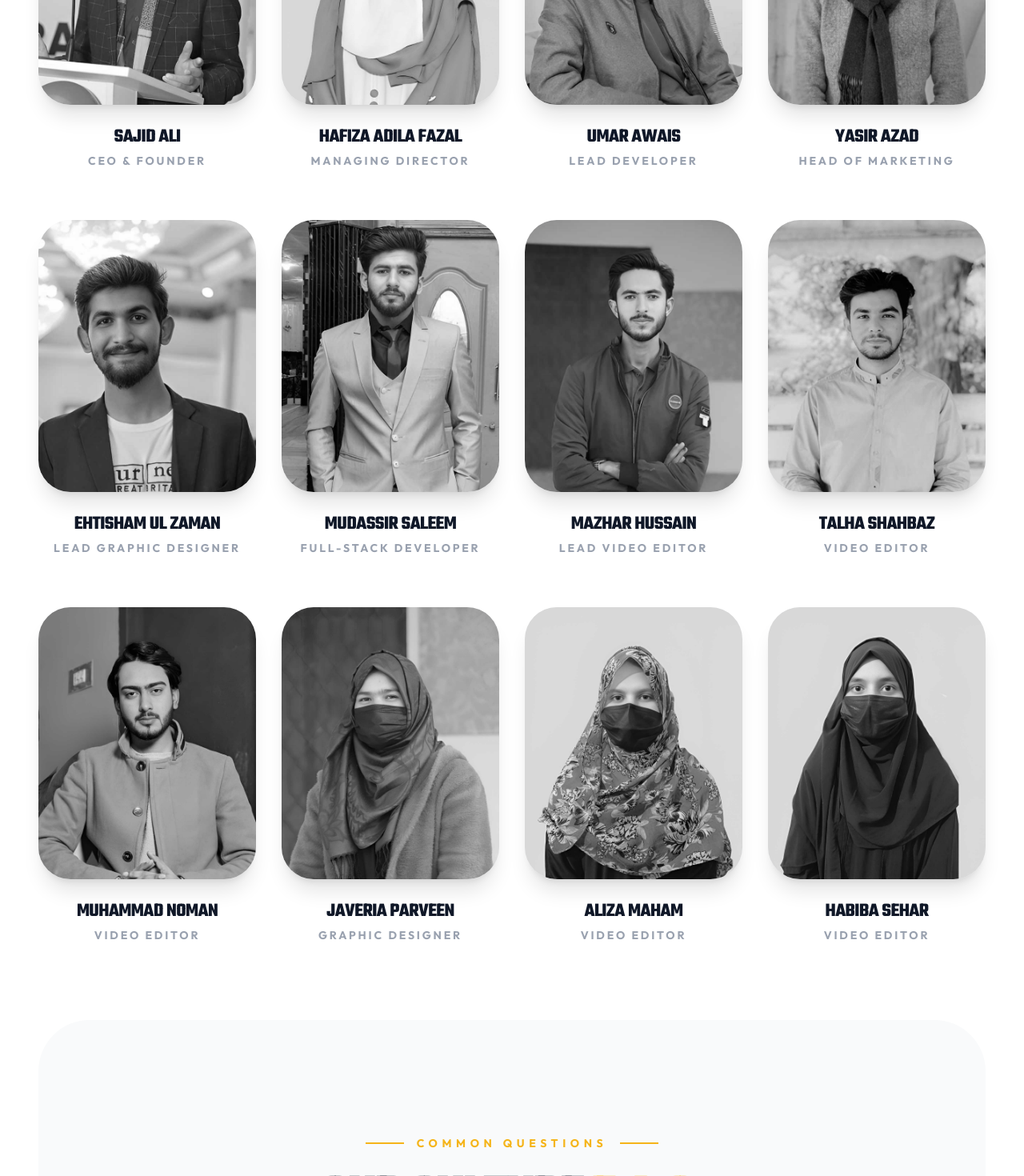
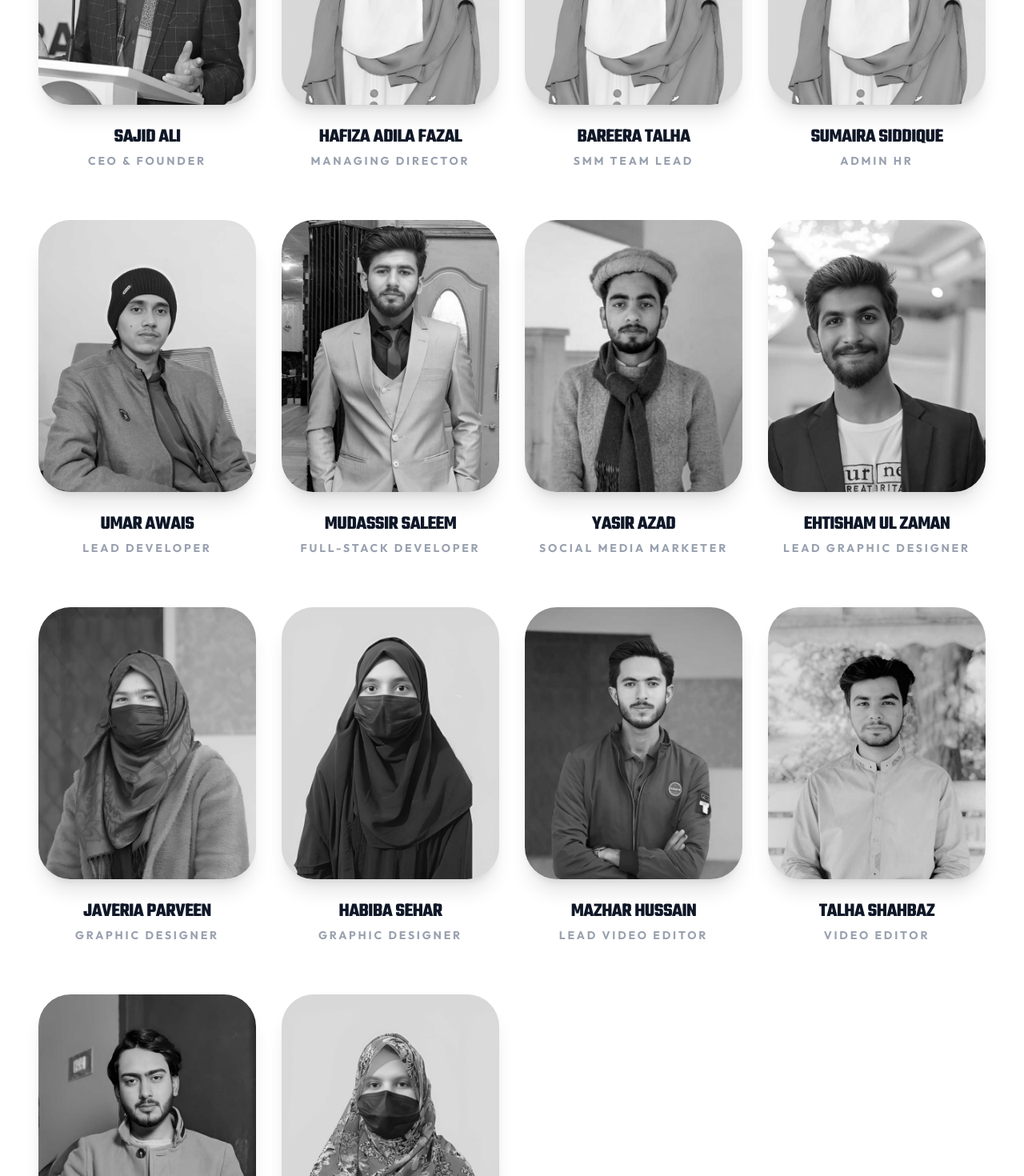
Before and after one commit to UmurAwais/KB-Creatives, a React (Vite) app: page /team in a window 1280 px wide. Shown: the part 1120-2590 px from the top of the page at 80% size. Built offline with nearby package versions, Linux system fonts and the light colour scheme.

Commit message:
Team order and roles changed

```diff
--- a/src/components/team/TeamGrid.jsx
+++ b/src/components/team/TeamGrid.jsx
@@ -31,6 +31,20 @@ const TEAM_MEMBERS = [
     social: { linkedin: "#", instagram: "#" }
   },
   {
+    name: "Bareera Talha",
+    role: "SMM Team Lead",
+    image: Adeela,
+    category: "Marketing",
+    social: { linkedin: "#", instagram: "#" }
+  },
+  {
+    name: "Sumaira Siddique",
+    role: "Admin HR",
+    image: Adeela,
+    category: "Marketing",
+    social: { linkedin: "#", instagram: "#" }
+  },
+  {
     name: "Umar Awais",
     role: "Lead Developer",
     image: Umar,
@@ -38,8 +52,15 @@ const TEAM_MEMBERS = [
     social: { linkedin: "https://www.linkedin.com/in/umurawais/", facebook: "https://www.facebook.com/umarawaisofficial", github: "https://github.com/UmurAwais" }
   },
   {
+    name: "Mudassir Saleem",
+    role: "Full-Stack Developer",
+    image: Mudassir,
+    category: "Engineering",
+    social: { linkedin: "https://www.linkedin.com/in/mudassir-saleem-b9a507391/", github: "https://github.com/mudassirsaleem47", facebook: "https://www.facebook.com/chmudassir0.2/" }
+  },
+  {
     name: "Yasir Azad",
-    role: "Head of Marketing",
+    role: "Social Media Marketer",
     image: Yasir,
     category: "Marketing",
     social: { linkedin: "https://www.linkedin.com/in/yasir-azad-78a060348/", facebook: "https://www.facebook.com/yasir.azad.797399" }
@@ -52,11 +73,18 @@ const TEAM_MEMBERS = [
     social: { linkedin: "#", instagram: "#" }
   },
   {
-    name: "Mudassir Saleem",
-    role: "Full-Stack Developer",
-    image: Mudassir,
-    category: "Engineering",
-    social: { linkedin: "https://www.linkedin.com/in/mudassir-saleem-b9a507391/", github: "https://github.com/mudassirsaleem47", facebook: "https://www.facebook.com/chmudassir0.2/" }
+    name: "Javeria Parveen",
+    role: "Graphic Designer",
+    image: Javeria,
+    category: "Design",
+    social: { linkedin: "#", instagram: "#" }
+  },
+  {
+    name: "Habiba Sehar",
+    role: "Graphic Designer",
+    image: Habiba,
+    category: "Production",
+    social: { linkedin: "#", instagram: "#" }
   },
   {
     name: "Mazhar Hussain",
@@ -80,26 +108,12 @@ const TEAM_MEMBERS = [
     social: { linkedin: "#", instagram: "#" }
   },
   {
-    name: "Javeria Parveen",
-    role: "Graphic Designer",
-    image: Javeria,
-    category: "Design",
-    social: { linkedin: "#", instagram: "#" }
-  },
-  {
     name: "Aliza Maham",
     role: "Video Editor",
     image: Aliza,
     category: "Production",
     social: { linkedin: "#", instagram: "#" }
   },
-  {
-    name: "Habiba Sehar",
-    role: "Video Editor",
-    image: Habiba,
-    category: "Production",
-    social: { linkedin: "#", instagram: "#" }
-  }
 ]
 
 const CATEGORIES = ["All", "Leadership", "Design", "Engineering", "Marketing", "Production"]
```
